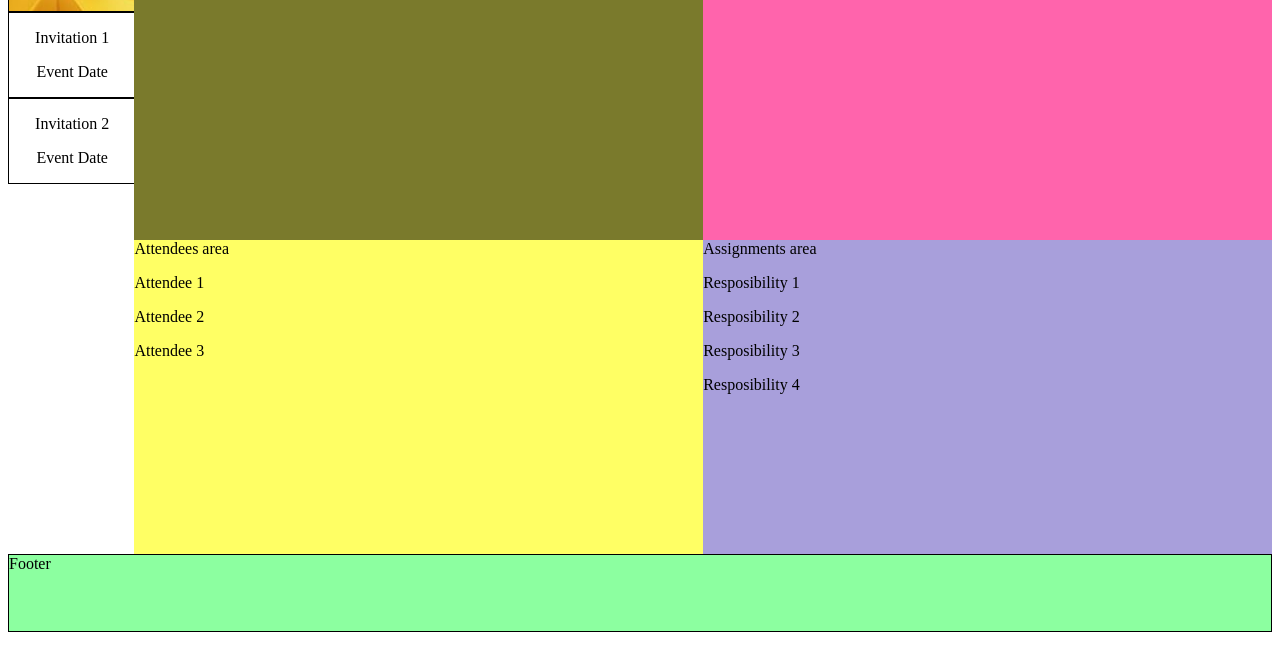
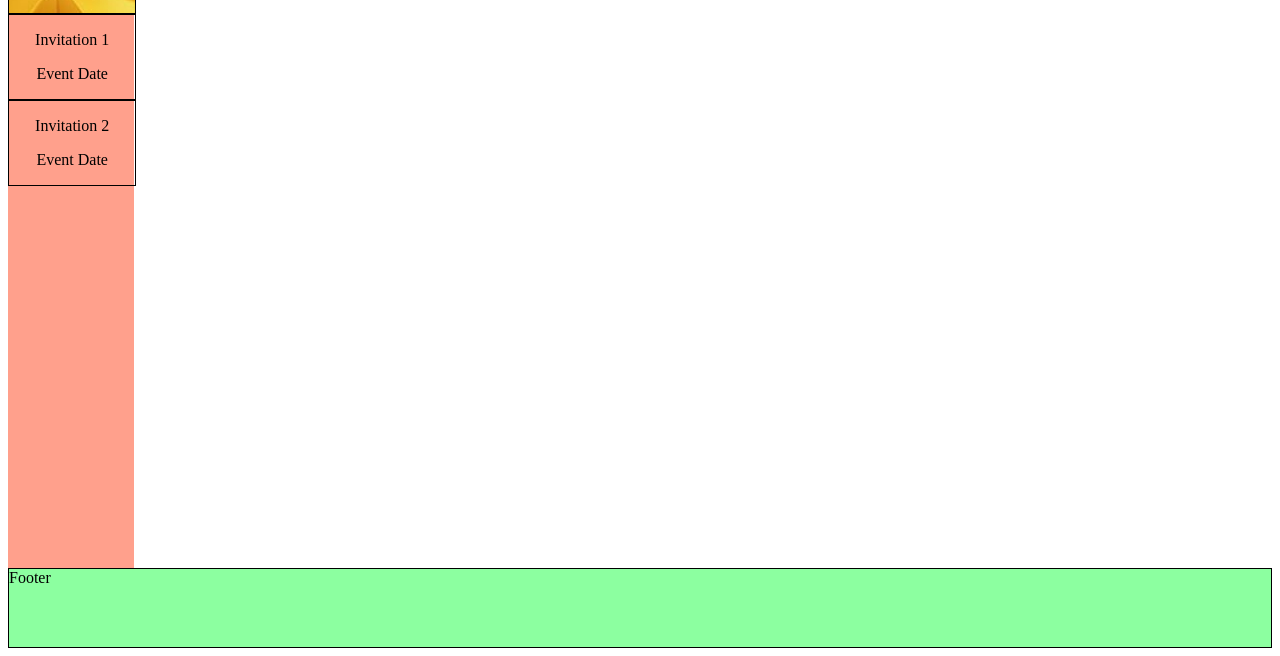
Before and after one commit to zckramer/Bring-It-Front-End, a website with bundled scripts: page docs/index.html in a window 1280 px wide. Shown: the part 160-816 px from the top of the page. Built offline with nearby package versions, Linux system fonts and the light colour scheme.

Commit message:
dynamically render page template

```diff
--- a/docs/index.html
+++ b/docs/index.html
@@ -25,7 +25,7 @@
 
       <img class= "logo" src = "../docs/star.jpeg"> </img>
 
-      <p class = "notification"> Notifications </p>
+      <div class = "notification"> Notifications </div>
 
             <nav class = "nav-bar">
                 <div class = "host-card">
@@ -48,8 +48,8 @@
             </div>
 
             </nav>
-      <section class="main-container">
-        <div class="my-event"
+      <!-- <section class="main-container"> -->
+        <!-- <div class="my-event"
           >Event area
           <br />
         </div>
@@ -68,8 +68,8 @@
           <p>Resposibility 2</p>
           <p>Resposibility 3</p>
           <p>Resposibility 4</p>
-        </div>
-      </section>
+        </div> -->
+      <!-- </section> -->
       <footer class="footer">Footer</footer>
     </div>
     <!-- </section> -->
--- a/docs/style.css
+++ b/docs/style.css
@@ -1,5 +1,5 @@
 body {
-	height: 98vh;
+	height: 100vh;
 }
 
 .app {
@@ -43,10 +43,15 @@ header {
 	background-color: #8ca0ff;
 }
 
+.home-page {
+	width: 100%;
+	height: 100%;
+}
+
 .nav-bar {
 	grid-area: nav;
 	height: 100%;
-	width:100%
+	width:100%;
 	/* border: 1px solid black; */
 	/* padding: 1px; */
 	background-color: #ffa08c;
@@ -73,18 +78,14 @@ header {
 .main-container {
 	width: 100%;
 	height: 100%;
-	flex-wrap: wrap;
-	flex-direction: row;
-	justify-content: center;
 	grid-area: main;
-    display: flex;
-    align-content: center;
-	/* grid-area: main;
+	display: grid;
+	/* margin: 0 auto; */
     grid-template-rows: 50% 50%;
     grid-template-columns: 20% 20% 20% 20% 20% ;
     grid-template-areas:
     "my-event my-event host host host"
-    "attendees attendees assignments assignments assignments"; */
+    "attendees attendees assignments assignments assignments";
 }
 
 .event-form__container{
@@ -95,8 +96,8 @@ header {
 
 .my-event {
 	grid-area: my-event;
-	width: 50%;
-	height: 50%;
+	width: 100%;
+	height: 100%;
 	/* border: 1px solid black; */
 	/* padding: 1px; */
 
@@ -105,8 +106,8 @@ header {
 
 .host {
 	grid-area: host;
-	width: 50%;
-	height: 50%;
+	width: 100%;
+	height: 100%;
 	/* border: 1px solid black; */
 	/* padding: 1px; */
 
@@ -115,8 +116,8 @@ header {
 
 .attendees {
 	grid-area: attendees;
-	width: 50%;
-	height: 50%;
+	width: 100%;
+	height: 100%;
 	/* border: 1px solid black; */
 	/* padding: 1px; */
 
@@ -125,8 +126,8 @@ header {
 
 .assignments {
 	grid-area: assignments;
-	width: 50%;
-	height: 50%;
+	width: 100%;
+	height: 100%;
 	/* border: 1px solid black; */
 	/* padding: 1px; */
 
@@ -152,6 +153,8 @@ header {
 
 .notification{
 	grid-area: note;
+	height: 100%;
+	width: 100%;
 	/* display:flex;
 	justify-content: center; */
 	background-color: #8cffa0;
--- a/src/components/App.js
+++ b/src/components/App.js
@@ -8,7 +8,7 @@ const HomePage = require('../components/HomePage')
 async function App (isLoggedIn) {
 
         // DEV -- EDITTING HOME PAGE
-        return Deact.create("div", {class:"users-area"}, await HomePage())
+        return Deact.render( await HomePage(), document.querySelector(".home-page-container"))
 
         // USER LOGIN
         // return Deact.create("div", {class:"users-area"}, await Users.renderUsers())
--- a/src/components/HomePage.js
+++ b/src/components/HomePage.js
@@ -1,16 +1,15 @@
   const Deact = require('../libs/Deact')
 
-function HomePage (userId) {
-    return  /*Deact.create("div", {class: "home-page-container"}, [
-        Deact.create("header", {class: "home-page__header"}, ["Header Lamar!"]),
-        // Logo Element
-        Deact.create("div", {class:"logo"}, ["Logoes Here!"]),
-        // Note Element
-        Deact.create("div", {class: "home-page__header-note"}, ["NOTE"]),
-        // Nav Element
-        Deact.create("nav", {class: "home-page__navigation-bar"}, ["nav nav nav"]),
-        // Footer Element
-        Deact.create("footer", {class: "home-page__footer"}, ["footer footer footer"])
-    ])
-*/
+  async function HomePage (userId) {
+    return  (
+      Deact.create("section", {class: "main-container"},[
+
+        Deact.create("div", {class: "my-event"}, "My Event!"),
+        Deact.create("div", {class: "host"}, "Host!"),
+        Deact.create("div", {class: "attendees"}, "Attendees!"),
+        Deact.create("div", {class: "assignments"}, "Assignments")
+
+     ]))
   }
+
+  module.exports = HomePage;
```
